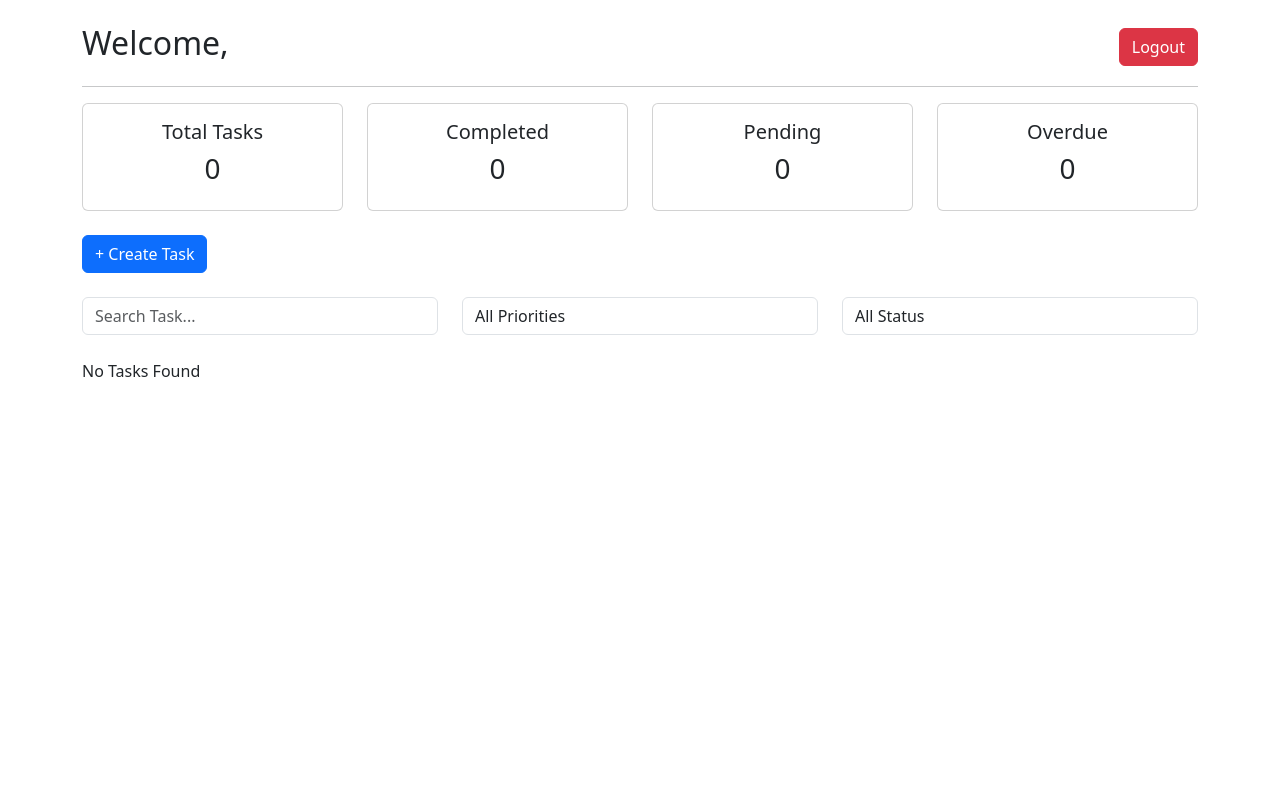
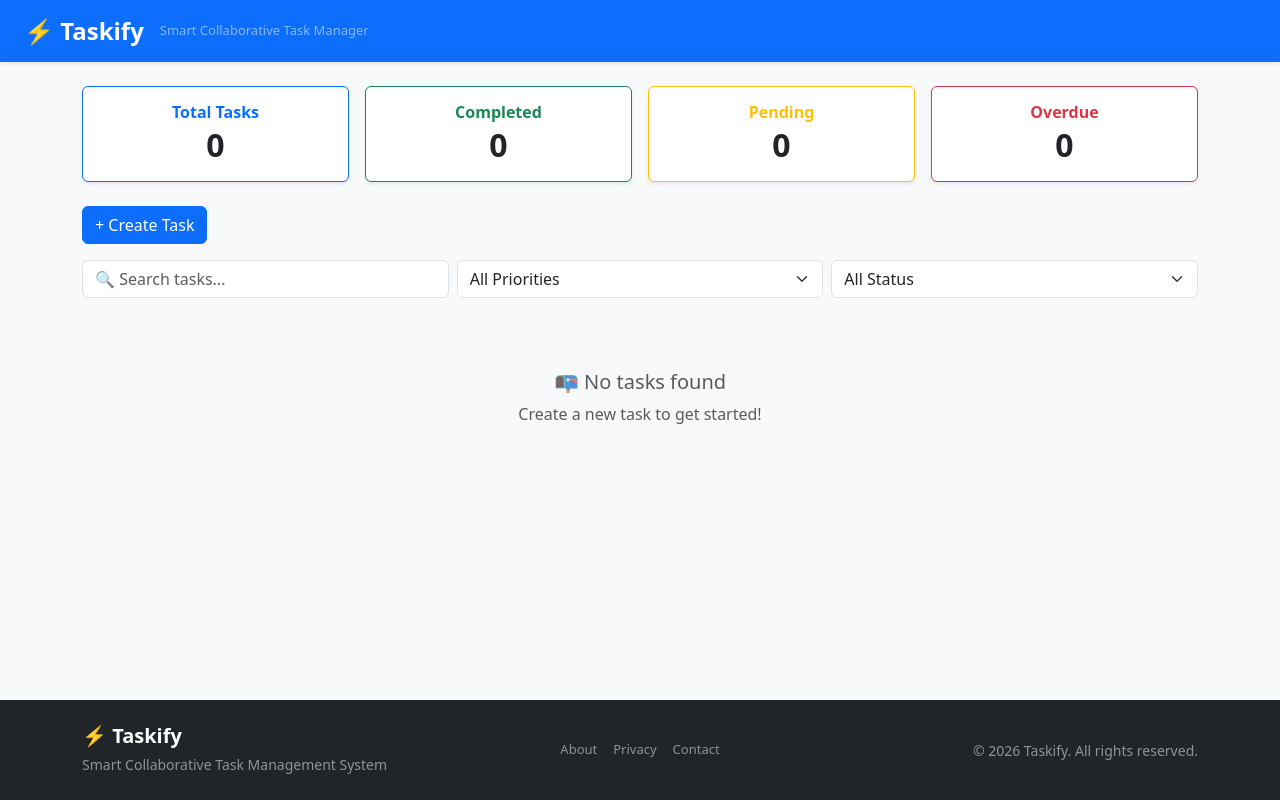
Before and after one commit to ranjuravi2000/task_manager, a React (Vite) app: page /dashboard in a window 1280 px wide. Built offline with nearby package versions, Linux system fonts and the light colour scheme.

Commit message:
login issue cleared

```diff
--- /dev/null
+++ b/src/components/Footer.jsx
@@ -0,0 +1,45 @@
+function Footer() {
+  const year = new Date().getFullYear();
+
+  return (
+    <footer className="bg-dark text-white mt-auto py-4">
+      <div className="container">
+        <div className="row align-items-center">
+
+          {/* Brand */}
+          <div className="col-md-4 mb-3 mb-md-0">
+            <h5 className="fw-bold mb-1">⚡ Taskify</h5>
+            <small className="text-white-50">
+              Smart Collaborative Task Management System
+            </small>
+          </div>
+
+          {/* Links */}
+          <div className="col-md-4 text-center mb-3 mb-md-0">
+            <div className="d-flex justify-content-center gap-3">
+              <a href="#" className="text-white-50 text-decoration-none" style={{ fontSize: "13px" }}>
+                About
+              </a>
+              <a href="#" className="text-white-50 text-decoration-none" style={{ fontSize: "13px" }}>
+                Privacy
+              </a>
+              <a href="#" className="text-white-50 text-decoration-none" style={{ fontSize: "13px" }}>
+                Contact
+              </a>
+            </div>
+          </div>
+
+          {/* Copyright */}
+          <div className="col-md-4 text-md-end">
+            <small className="text-white-50">
+              © {year} Taskify. All rights reserved.
+            </small>
+          </div>
+
+        </div>
+      </div>
+    </footer>
+  );
+}
+
+export default Footer
--- /dev/null
+++ b/src/components/Header.jsx
@@ -0,0 +1,53 @@
+import { Link, useNavigate } from "react-router-dom";
+
+function Header({ showNav = false }) {
+  const navigate = useNavigate();
+  const currentUser = JSON.parse(localStorage.getItem("currentUser"));
+
+  const logout = () => {
+    localStorage.removeItem("currentUser");
+    navigate("/");
+  };
+
+  return (
+    <nav className="navbar navbar-expand-lg navbar-dark bg-primary px-4 shadow-sm">
+      {/* Brand */}
+      <Link className="navbar-brand fw-bold fs-4" to="/dashboard">
+        ⚡ Taskify
+      </Link>
+
+      <span className="text-white-50 d-none d-md-inline" style={{ fontSize: "13px" }}>
+        Smart Collaborative Task Manager
+      </span>
+
+      {/* Right side */}
+      <div className="ms-auto d-flex align-items-center gap-3">
+        {showNav && currentUser && (
+          <>
+            <span className="text-white fw-semibold" style={{ fontSize: "14px" }}>
+              👤 {currentUser.username}
+            </span>
+
+            <span className="badge bg-warning text-dark">
+              {currentUser.plan === "premium" ? "⭐ Premium" : "Free Plan"}
+            </span>
+
+            <Link className="btn btn-outline-light btn-sm" to="/dashboard">
+              Dashboard
+            </Link>
+
+            <Link className="btn btn-outline-light btn-sm" to="/create-task">
+              + Create Task
+            </Link>
+
+            <button className="btn btn-danger btn-sm" onClick={logout}>
+              Logout
+            </button>
+          </>
+        )}
+      </div>
+    </nav>
+  );
+}
+
+export default Header
--- a/src/pages/Dashboard.jsx
+++ b/src/pages/Dashboard.jsx
@@ -1,346 +1,212 @@
 import { useEffect, useState } from "react";
 import { useNavigate } from "react-router-dom";
+import Header from "../components/Header";
+import Footer from "../components/Footer";
+
 function Dashboard() {
   const navigate = useNavigate();
-
   const [tasks, setTasks] = useState([]);
   const [search, setSearch] = useState("");
   const [priorityFilter, setPriorityFilter] = useState("All");
   const [statusFilter, setStatusFilter] = useState("All");
 
-  const currentUser = JSON.parse(
-    localStorage.getItem("currentUser")
-  );
+  const currentUser = JSON.parse(localStorage.getItem("currentUser"));
 
   useEffect(() => {
-    const storedTasks =
-      JSON.parse(
-        localStorage.getItem("tasks")
-      ) || [];
-
+    const storedTasks = JSON.parse(localStorage.getItem("tasks")) || [];
     const myTasks = storedTasks.filter(
       (task) =>
         task.createdBy === currentUser.username ||
         task.assignedTo === currentUser.username
     );
-
     setTasks(myTasks);
-
   }, []);
 
   const saveTasks = (updatedTasks) => {
     setTasks(updatedTasks);
-
-    localStorage.setItem(
-      "tasks",
-      JSON.stringify(updatedTasks)
-    );
+    localStorage.setItem("tasks", JSON.stringify(updatedTasks));
   };
 
   const deleteTask = (id) => {
-    const updatedTasks = tasks.filter(
-      (task) => task.id !== id
-    );
-
-    saveTasks(updatedTasks);
+    saveTasks(tasks.filter((task) => task.id !== id));
   };
 
   const toggleComplete = (id) => {
     const updatedTasks = tasks.map((task) =>
       task.id === id
-        ? {
-          ...task,
-          status:
-            task.status === "Completed"
-              ? "Pending"
-              : "Completed",
-        }
+        ? { ...task, status: task.status === "Completed" ? "Pending" : "Completed" }
         : task
     );
-
     saveTasks(updatedTasks);
   };
 
-  const logout = () => {
-    localStorage.removeItem("currentUser");
-    navigate("/");
-  };
-
   const filteredTasks = tasks.filter((task) => {
-    const matchesSearch = task.title
-      .toLowerCase()
-      .includes(search.toLowerCase());
-
-    const matchesPriority =
-      priorityFilter === "All"
-        ? true
-        : task.priority === priorityFilter;
-
-    const matchesStatus =
-      statusFilter === "All"
-        ? true
-        : task.status === statusFilter;
-
-    return (
-      matchesSearch &&
-      matchesPriority &&
-      matchesStatus
-    );
+    const matchesSearch = task.title.toLowerCase().includes(search.toLowerCase());
+    const matchesPriority = priorityFilter === "All" || task.priority === priorityFilter;
+    const matchesStatus = statusFilter === "All" || task.status === statusFilter;
+    return matchesSearch && matchesPriority && matchesStatus;
   });
 
   const totalTasks = tasks.length;
-
-  const completedTasks = tasks.filter(
-    (task) => task.status === "Completed"
+  const completedTasks = tasks.filter((t) => t.status === "Completed").length;
+  const pendingTasks = tasks.filter((t) => t.status === "Pending").length;
+  const overdueTasks = tasks.filter(
+    (t) => t.status === "Pending" && t.dueDate && new Date(t.dueDate) < new Date()
   ).length;
 
-  const pendingTasks = tasks.filter(
-    (task) => task.status === "Pending"
-  ).length;
+  const getPriorityBadge = (priority) => {
+    const map = { High: "danger", Medium: "warning", Low: "success" };
+    return `badge bg-${map[priority] || "secondary"}`;
+  };
 
-  const overdueTasks = tasks.filter((task) => {
-    return (
-      task.status === "Pending" &&
-      task.dueDate &&
-      new Date(task.dueDate) < new Date()
-    );
-  }).length;
+  const getStatusBadge = (status) => {
+    return status === "Completed" ? "badge bg-success" : "badge bg-secondary";
+  };
 
   return (
-    <div className="container mt-4">
-      {/* Header */}
+    <div className="d-flex flex-column min-vh-100">
 
-      <div className="d-flex justify-content-between align-items-center">
-        <h2>
-          Welcome, {currentUser?.username}
-        </h2>
+      {/* Header with nav */}
+      <Header showNav={true} />
 
-        <button
-          className="btn btn-danger"
-          onClick={logout}
-        >
-          Logout
-        </button>
-      </div>
-
-      <hr />
+      {/* Main Content */}
+      <div className="flex-grow-1 bg-light py-4">
+        <div className="container">
 
           {/* Stats */}
-
-      <div className="row mb-4">
-        <div className="col-md-3">
-          <div className="card text-center">
-            <div className="card-body">
-              <h5>Total Tasks</h5>
-              <h3>{totalTasks}</h3>
+          <div className="row mb-4 g-3">
+            {[
+              { label: "Total Tasks", value: totalTasks, color: "primary" },
+              { label: "Completed", value: completedTasks, color: "success" },
+              { label: "Pending", value: pendingTasks, color: "warning" },
+              { label: "Overdue", value: overdueTasks, color: "danger" },
+            ].map((stat) => (
+              <div className="col-6 col-md-3" key={stat.label}>
+                <div className={`card border-${stat.color} text-center shadow-sm`}>
+                  <div className="card-body py-3">
+                    <h6 className={`text-${stat.color} fw-semibold mb-1`}>{stat.label}</h6>
+                    <h2 className="fw-bold mb-0">{stat.value}</h2>
                   </div>
                 </div>
               </div>
-
-        <div className="col-md-3">
-          <div className="card text-center">
-            <div className="card-body">
-              <h5>Completed</h5>
-              <h3>{completedTasks}</h3>
-            </div>
-          </div>
+            ))}
           </div>
 
-        <div className="col-md-3">
-          <div className="card text-center">
-            <div className="card-body">
-              <h5>Pending</h5>
-              <h3>{pendingTasks}</h3>
-            </div>
-          </div>
-        </div>
-
-        <div className="col-md-3">
-          <div className="card text-center">
-            <div className="card-body">
-              <h5>Overdue</h5>
-              <h3>{overdueTasks}</h3>
-            </div>
-          </div>
-        </div>
-      </div>
-
-      {/*  Task Button */}
-
-      <div className="mb-4">
+          {/* Create Task Button */}
+          <div className="mb-3">
             <button
               className="btn btn-primary"
-          onClick={() =>
-            navigate("/create-task")
-          }
+              onClick={() => navigate("/create-task")}
             >
               + Create Task
             </button>
           </div>
 
           {/* Search & Filters */}
-
-      <div className="row mb-4">
+          <div className="row mb-4 g-2">
             <div className="col-md-4">
               <input
                 type="text"
                 className="form-control"
-            placeholder="Search Task..."
+                placeholder="🔍 Search tasks..."
                 value={search}
-            onChange={(e) =>
-              setSearch(e.target.value)
-            }
+                onChange={(e) => setSearch(e.target.value)}
               />
             </div>
-
             <div className="col-md-4">
               <select
-            className="form-control"
+                className="form-select"
                 value={priorityFilter}
-            onChange={(e) =>
-              setPriorityFilter(
-                e.target.value
-              )
-            }
+                onChange={(e) => setPriorityFilter(e.target.value)}
               >
-            <option value="All">
-              All Priorities
-            </option>
-            <option value="High">
-              High
-            </option>
-            <option value="Medium">
-              Medium
-            </option>
-            <option value="Low">
-              Low
-            </option>
+                <option value="All">All Priorities</option>
+                <option value="High">High</option>
+                <option value="Medium">Medium</option>
+                <option value="Low">Low</option>
               </select>
             </div>
-
             <div className="col-md-4">
               <select
-            className="form-control"
+                className="form-select"
                 value={statusFilter}
-            onChange={(e) =>
-              setStatusFilter(
-                e.target.value
-              )
-            }
+                onChange={(e) => setStatusFilter(e.target.value)}
               >
-            <option value="All">
-              All Status
-            </option>
-            <option value="Pending">
-              Pending
-            </option>
-            <option value="Completed">
-              Completed
-            </option>
+                <option value="All">All Status</option>
+                <option value="Pending">Pending</option>
+                <option value="Completed">Completed</option>
               </select>
             </div>
           </div>
 
           {/* Task List */}
-
-      <div className="row">
+          <div className="row g-3">
             {filteredTasks.length === 0 ? (
-          <p>No Tasks Found</p>
+              <div className="text-center py-5 text-muted">
+                <h5>📭 No tasks found</h5>
+                <p>Create a new task to get started!</p>
+              </div>
             ) : (
               filteredTasks.map((task) => (
-            <div
-              className="col-md-6 mb-4"
-              key={task.id}
+                <div className="col-md-6" key={task.id}>
+                  <div className="card shadow-sm h-100">
+                    <div className="card-body">
+
+                      <div className="d-flex justify-content-between align-items-start mb-2">
+                        <h5 className="card-title mb-0">{task.title}</h5>
+                        <span className={getPriorityBadge(task.priority)}>
+                          {task.priority}
+                        </span>
+                      </div>
+
+                      <p className="text-muted small mb-2">{task.description}</p>
+
+                      <div className="mb-2" style={{ fontSize: "13px" }}>
+                        <span className="me-3">📁 {task.category}</span>
+                        <span className="me-3">📅 {task.dueDate}</span>
+                        <span className={getStatusBadge(task.status)}>{task.status}</span>
+                      </div>
+
+                      <div className="mb-3" style={{ fontSize: "12px", color: "#6c757d" }}>
+                        <span className="me-3">👤 Created by: {task.createdBy}</span>
+                        <span>👥 Assigned to: {task.assignedTo || "Not Assigned"}</span>
+                      </div>
+
+                      <div className="d-flex gap-2 flex-wrap">
+                        <button
+                          className={`btn btn-sm ${task.status === "Completed" ? "btn-secondary" : "btn-success"}`}
+                          onClick={() => toggleComplete(task.id)}
                         >
-              <div className="card">
-                <div className="card-body">
-                  <h5>{task.title}</h5>
-
-                  <p>{task.description}</p>
-
-                  <p>
-                    <strong>
-                      Priority:
-                    </strong>{" "}
-                    {task.priority}
-                  </p>
-
-                  <p>
-                    <strong>
-                      Category:
-                    </strong>{" "}
-                    {task.category}
-                  </p>
-
-                  <p>
-                    <strong>
-                      Due Date:
-                    </strong>{" "}
-                    {task.dueDate}
-                  </p>
-
-                  <p>
-                    <strong>
-                      Status:
-                    </strong>{" "}
-                    {task.status}
-                  </p>
-
-                  <p>
-                    <strong>
-                      Created By:
-                    </strong>{" "}
-                    {task.createdBy}
-                  </p>
-
-                  <p>
-                    <strong>
-                      Assigned To:
-                    </strong>{" "}
-                    {task.assignedTo || "Not Assigned"}
-                  </p>
-
-                  <button
-                    className="btn btn-success me-2"
-                    onClick={() =>
-                      toggleComplete(
-                        task.id
-                      )
-                    }
-                  >
-                    {task.status ===
-                      "Completed"
-                      ? "Undo"
-                      : "Complete"}
+                          {task.status === "Completed" ? "↩ Undo" : "✓ Complete"}
                         </button>
 
                         <button
-                    className="btn btn-warning me-2"
-                    onClick={() =>
-                      navigate(
-                        `/task/${task.id}`
-                      )
-                    }
+                          className="btn btn-sm btn-warning"
+                          onClick={() => navigate(`/task/${task.id}`)}
                         >
-                    Edit
+                          ✏️ Edit
                         </button>
 
                         <button
-                    className="btn btn-danger"
-                    onClick={() =>
-                      deleteTask(
-                        task.id
-                      )
-                    }
+                          className="btn btn-sm btn-danger"
+                          onClick={() => deleteTask(task.id)}
                         >
-                    Delete
+                          🗑️ Delete
                         </button>
+                      </div>
+
                     </div>
                   </div>
                 </div>
               ))
             )}
           </div>
+
+        </div>
+      </div>
+
+      {/* Footer */}
+      <Footer />
+
     </div>
   );
 }
--- a/src/pages/Register.jsx
+++ b/src/pages/Register.jsx
@@ -1,110 +1,91 @@
 import { useState } from "react";
 import { useNavigate, Link } from "react-router-dom";
+import Header from "../components/Header";
+import Footer from "../components/Footer";
 
 function Register() {
   const navigate = useNavigate();
+  const [username, setUsername] = useState("");
+  const [email, setEmail] = useState("");
+  const [password, setPassword] = useState("");
+  const [confirmPassword, setConfirmPassword] = useState("");
+  const [showPassword, setShowPassword] = useState(false);
 
-  const [username, setUsername] =
-    useState("");
+  const passwordRules = [
+    { label: "At least 8 characters", test: (p) => p.length >= 8 },
+    { label: "At least one uppercase letter", test: (p) => /[A-Z]/.test(p) },
+    { label: "At least one lowercase letter", test: (p) => /[a-z]/.test(p) },
+    { label: "At least one number", test: (p) => /[0-9]/.test(p) },
+    { label: "At least one special character (!@#$%^&*)", test: (p) => /[!@#$%^&*]/.test(p) },
+  ];
 
-  const [email, setEmail] =
-    useState("");
-
-  const [password, setPassword] =
-    useState("");
-
-  const [confirmPassword,
-    setConfirmPassword] =
-    useState("");
-  const [showPassword, setShowPassword] =
-    useState(false);
+  const allRulesPassed = passwordRules.every((rule) => rule.test(password));
 
   const registerUser = () => {
+    const trimmedUsername = username.trim();
+    const trimmedEmail = email.trim();
+    const trimmedPassword = password.trim();
+    const trimmedConfirmPassword = confirmPassword.trim();
 
-    if (
-      !username ||
-      !email ||
-      !password ||
-      !confirmPassword
-    ) {
+    if (!trimmedUsername || !trimmedEmail || !trimmedPassword || !trimmedConfirmPassword) {
       alert("Please fill all fields");
       return;
     }
 
-    if (password !== confirmPassword) {
+    if (!allRulesPassed) {
+      alert("Password does not meet the required conditions");
+      return;
+    }
+
+    if (trimmedPassword !== trimmedConfirmPassword) {
       alert("Passwords do not match");
       return;
     }
 
-    const users =
-      JSON.parse(
-        localStorage.getItem("users")
-      ) || [];
-
-    const existingUser =
-      users.find(
-        (user) =>
-          user.username === username
-      );
-
+    const users = JSON.parse(localStorage.getItem("users")) || [];
+    const existingUser = users.find((user) => user.username === trimmedUsername);
     if (existingUser) {
       alert("Username already exists");
       return;
     }
 
-    users.push({
+    const newUser = {
       id: Date.now(),
-      username,
-      email,
-      password,
+      username: trimmedUsername,
+      email: trimmedEmail,
+      password: trimmedPassword,
       plan: "free",
-    });
+    };
 
-    localStorage.setItem(
-      "users",
-      JSON.stringify(users)
-    );
-
-    alert(
-      "Registration Successful!"
-    );
-
+    users.push(newUser);
+    localStorage.setItem("users", JSON.stringify(users));
+    alert("Registration Successful! Please log in.");
     navigate("/");
   };
 
   return (
-    <div className="container">
-      <div
-        className="row justify-content-center align-items-center"
-        style={{ minHeight: "100vh" }}
-      >
-        <div className="col-md-6 col-lg-5">
+    <div className="d-flex flex-column min-vh-100">
+
+      {/* Header — no nav links on register page */}
+      <Header showNav={false} />
+
+      {/* Main Content */}
+      <div className="flex-grow-1 d-flex align-items-center justify-content-center bg-light py-4">
+        <div className="col-md-5 col-lg-4 px-3">
           <div className="card shadow">
             <div className="card-body p-4">
 
-              <h1 className="text-center fw-bold">
-                Taskify
-              </h1>
-
-              <p className="text-center text-muted mb-4">
-                Smart Collaborative Task
-                Management System
+              <h3 className="text-center fw-bold mb-1">Create Account 🚀</h3>
+              <p className="text-center text-muted mb-4" style={{ fontSize: "13px" }}>
+                Join Taskify and boost your productivity
               </p>
-
-              <h3 className="text-center mb-4">
-                Register
-              </h3>
 
               <input
                 type="text"
                 className="form-control mb-3"
                 placeholder="Username"
                 value={username}
-                onChange={(e) =>
-                  setUsername(
-                    e.target.value
-                  )
-                }
+                onChange={(e) => setUsername(e.target.value)}
               />
 
               <input
@@ -112,42 +93,52 @@ function Register() {
                 className="form-control mb-3"
                 placeholder="Email"
                 value={email}
-                onChange={(e) =>
-                  setEmail(
-                    e.target.value
-                  )
-                }
+                onChange={(e) => setEmail(e.target.value)}
               />
 
               <input
-                type={
-                  showPassword
-                    ? "text"
-                    : "password"
-                }
-                className="form-control mb-3"
+                type={showPassword ? "text" : "password"}
+                className={`form-control mb-1 ${
+                  password ? (allRulesPassed ? "is-valid" : "is-invalid") : ""
+                }`}
                 placeholder="Password"
                 value={password}
-                onChange={(e) =>
-                  setPassword(e.target.value)
-                }
+                onChange={(e) => setPassword(e.target.value)}
               />
 
+              {password && (
+                <ul className="list-unstyled mb-3 ps-1">
+                  {passwordRules.map((rule, index) => (
+                    <li
+                      key={index}
+                      className={`small ${rule.test(password) ? "text-success" : "text-danger"}`}
+                    >
+                      {rule.test(password) ? "✅" : "❌"} {rule.label}
+                    </li>
+                  ))}
+                </ul>
+              )}
+
               <input
-                type={
-                  showPassword
-                    ? "text"
-                    : "password"
-                }
-                className="form-control mb-3"
+                type={showPassword ? "text" : "password"}
+                className={`form-control mb-2 ${
+                  confirmPassword
+                    ? confirmPassword === password
+                      ? "is-valid"
+                      : "is-invalid"
+                    : ""
+                }`}
                 placeholder="Confirm Password"
                 value={confirmPassword}
-                onChange={(e) =>
-                  setConfirmPassword(
-                    e.target.value
-                  )
-                }
+                onChange={(e) => setConfirmPassword(e.target.value)}
               />
+
+              {confirmPassword && confirmPassword !== password && (
+                <p className="small text-danger mb-2">❌ Passwords do not match</p>
+              )}
+              {confirmPassword && confirmPassword === password && (
+                <p className="small text-success mb-2">✅ Passwords match</p>
+              )}
 
               <div className="form-check mb-3">
                 <input
@@ -155,38 +146,33 @@ function Register() {
                   type="checkbox"
                   id="showPassword"
                   checked={showPassword}
-                  onChange={() =>
-                    setShowPassword(
-                      !showPassword
-                    )
-                  }
+                  onChange={() => setShowPassword(!showPassword)}
                 />
-
-                <label
-                  className="form-check-label"
-                  htmlFor="showPassword"
-                >
+                <label className="form-check-label" htmlFor="showPassword">
                   Show Password
                 </label>
               </div>
+
               <button
                 className="btn btn-success w-100"
                 onClick={registerUser}
+                disabled={!allRulesPassed || confirmPassword !== password}
               >
                 Register
               </button>
 
-              <p className="mt-3 text-center">
-                Already have an account?{" "}
-                <Link to="/">
-                  Login
-                </Link>
+              <p className="mt-3 text-center" style={{ fontSize: "13px" }}>
+                Already have an account? <Link to="/">Login</Link>
               </p>
 
             </div>
           </div>
         </div>
       </div>
+
+      {/* Footer */}
+      <Footer />
+
     </div>
   );
 }
```
Also changed, not shown: src/pages/Login.jsx (+30 -44 lines). Lines whose indentation alone changed are shown as unchanged.
